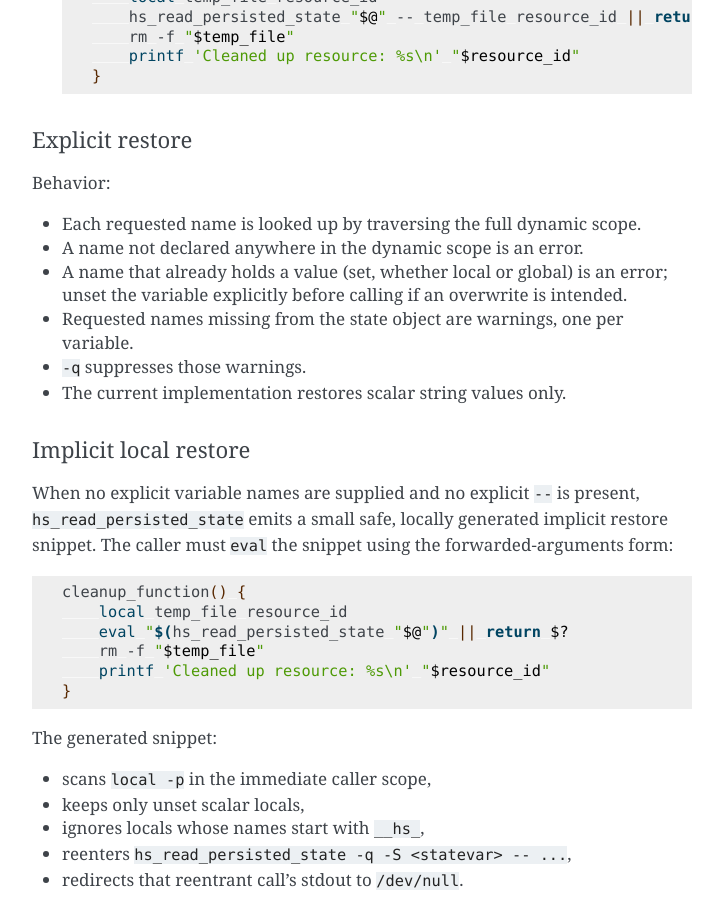
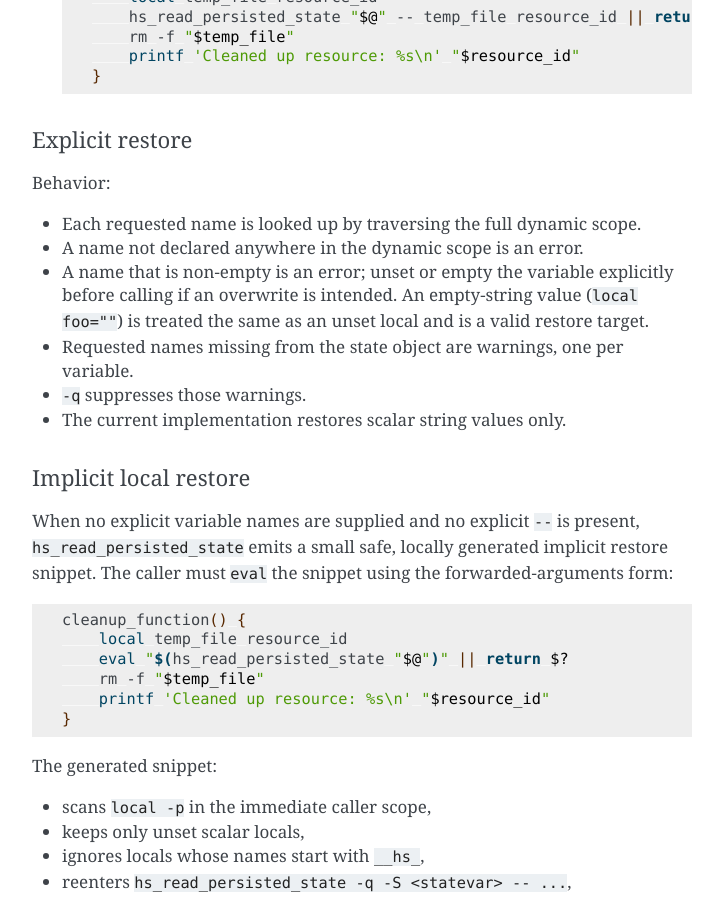
Before and after one commit to CriticalOptimisation/bash-deploy-libs, a Sphinx documentation site: the page built from docs/libraries/handle_state.rst, in a window 1280 px wide and 900 px high, scrolled down 3552 px. Shown: the whole window, without its empty margins (388-1111 px from the left). Built offline with Sphinx 7.4.7, drawn with Linux system fonts in a browser that asks for light colours; pages that are not in the unit, such as notebooks, are missing from menus; some of the changed text lies outside the part shown.

Commit message:
fix(handle_state): refine already-set guard to non-empty; promote xfail tests; add edge cases (#100)
Correct the HS_ERR_VAR_ALREADY_SET guard: use -n (non-empty) rather than
+x (set) so that local foo="" is accepted as a valid restore target,
matching the behaviour of the old eval-snippet guard and the common
pattern of declaring restore locals with an empty initialiser.

Update docs and header comment to document the empty-string exception.

Promote the two xfail preliminary tests to normal tests now that the
source fix is in place.

Add three edge-case tests:
- -q does not suppress guard errors (only warnings)
- multi-var explicit restore stops at first bad var
- explicit form correctly restores into an unset var declared in a
  grandparent scope (cross-frame dynamic-scope traversal)

Co-Authored-By: Claude Sonnet 4.6 <noreply@anthropic.com>

```diff
--- a/docs/libraries/handle_state.rst
+++ b/docs/libraries/handle_state.rst
@@ -172,8 +172,9 @@ Behavior:
 
 - Each requested name is looked up by traversing the full dynamic scope.
 - A name not declared anywhere in the dynamic scope is an error.
-- A name that already holds a value (set, whether local or global) is an error;
-  unset the variable explicitly before calling if an overwrite is intended.
+- A name that is non-empty is an error; unset or empty the variable explicitly
+  before calling if an overwrite is intended. An empty-string value (``local
+  foo=""``) is treated the same as an unset local and is a valid restore target.
 - Requested names missing from the state object are warnings, one per variable.
 - ``-q`` suppresses those warnings.
 - The current implementation restores scalar string values only.
@@ -236,8 +237,9 @@ Errors:
   restoring explicitly requested variables.
 - ``HS_ERR_UNKNOWN_VAR_NAME=10``: a requested variable name (explicit form) is
   not declared anywhere in the dynamic scope.
-- ``HS_ERR_VAR_ALREADY_SET=11``: a requested variable name (explicit form)
-  already holds a value; the function refuses to overwrite it.
+- ``HS_ERR_VAR_ALREADY_SET=11``: a requested variable name (explicit form) is
+  non-empty; the function refuses to overwrite it. An empty-string value is
+  treated the same as an unset local and is a valid restore target.
 
 Helper API
 ----------
```
Also changed, not shown: 2 other files.
